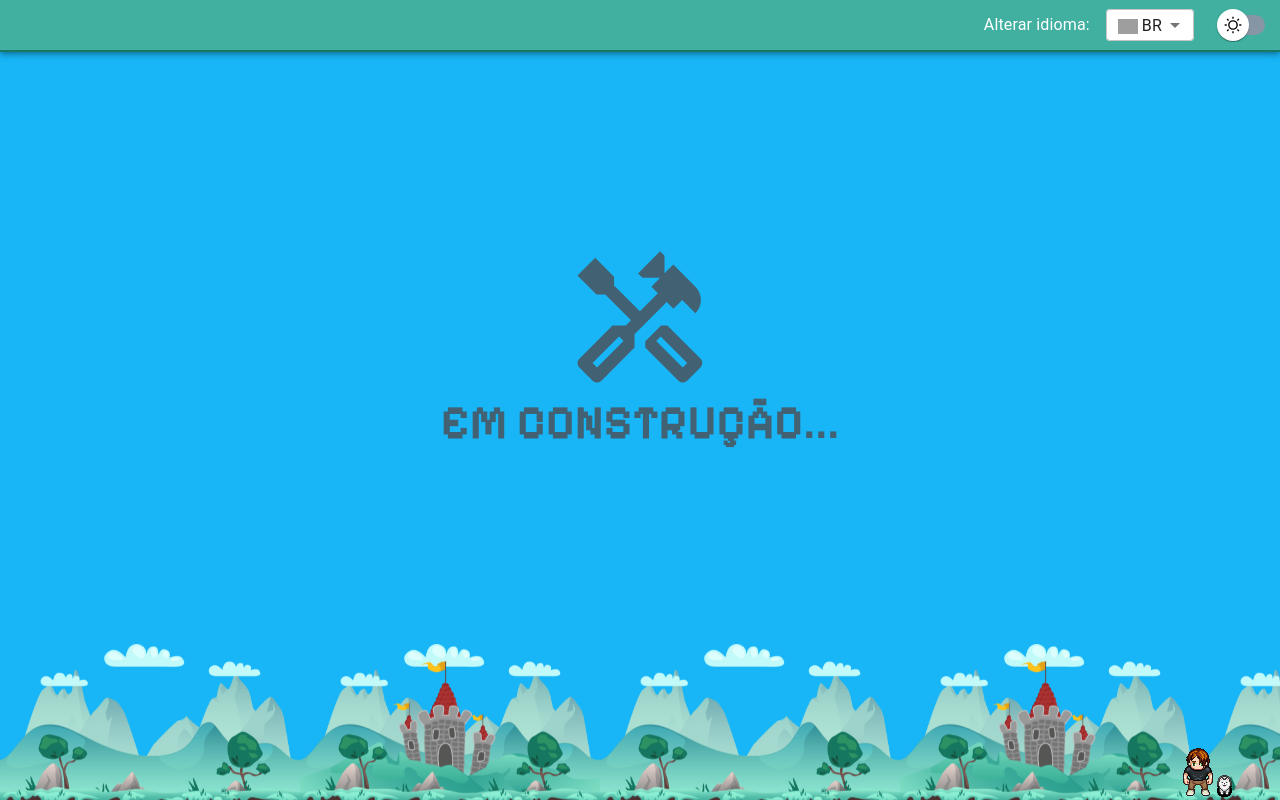
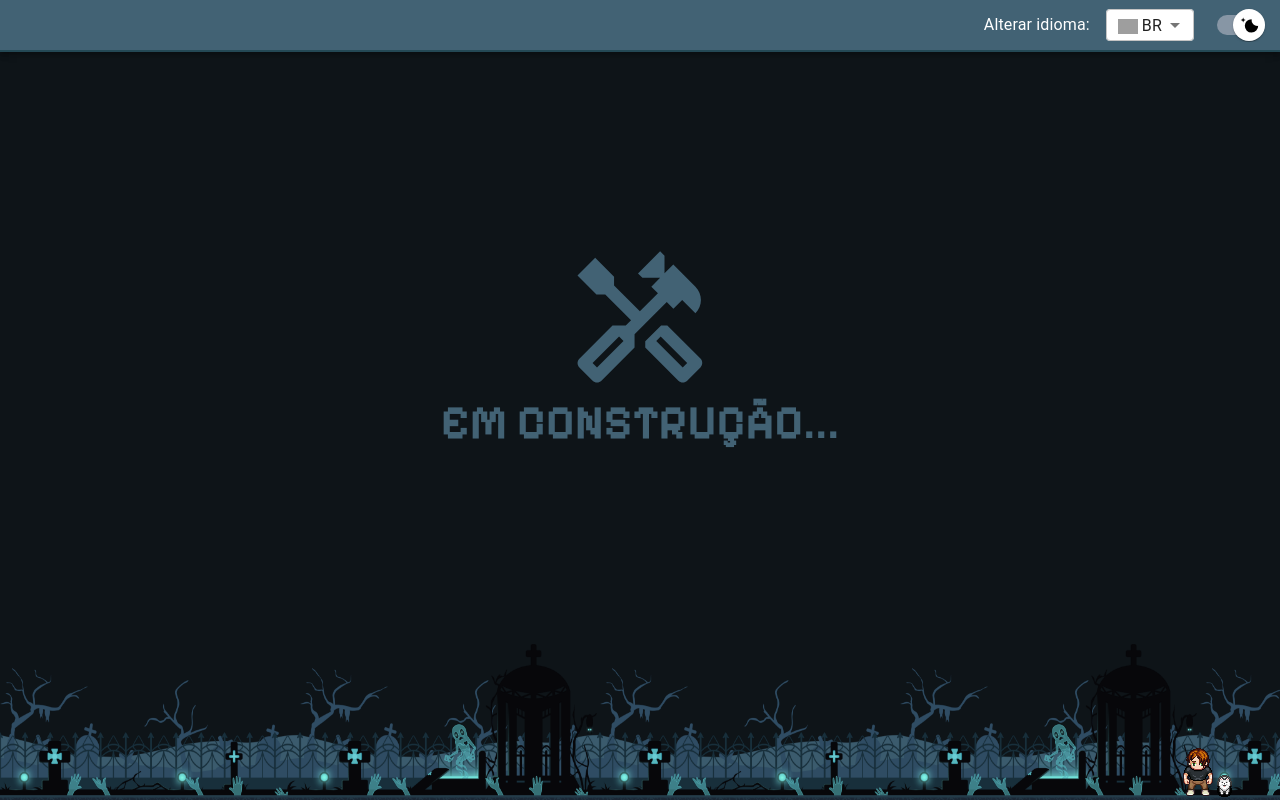
Before and after one commit to danielmpadua/portfolio, a React (Create React App) app: page / in a window 1280 px wide. Built offline with nearby package versions, Linux system fonts and the light colour scheme; grey boxes are pictures that could not be loaded.

Commit message:
create themes

```diff
--- a/src/App.tsx
+++ b/src/App.tsx
@@ -1,6 +1,4 @@
 import { Box, Typography } from "@mui/material";
-import { useContext } from "react";
-import { ThemeContext } from "./contexts/ThemeContext";
 import HandymanOutlinedIcon from "@mui/icons-material/HandymanOutlined";
 import { useDanielAnimation } from "./hooks/useDaniAnimation";
 import { useScreenSize } from "./hooks/useScreenSize";
@@ -10,13 +8,12 @@
 import { useTranslation } from "react-i18next";
 
 function App() {
-  const { isLightMode } = useContext(ThemeContext);
   const { width } = useScreenSize();
   const { animationHeight } = useDanielAnimation({ width });
   const { t } = useTranslation();
 
   return (
-    <AppContainer isLightMode={isLightMode}>
+    <AppContainer>
       <HeaderMenu />
 
       <Box
--- a/src/components/AppContainer/index.tsx
+++ b/src/components/AppContainer/index.tsx
@@ -1,19 +1,16 @@
-import { Box } from "@mui/material";
+import { Box, useTheme } from "@mui/material";
 
-export const AppContainer = ({
-  children,
-  isLightMode,
-}: {
-  children: React.ReactNode;
-  isLightMode: boolean;
-}) => (
+export const AppContainer = ({ children }: { children: React.ReactNode }) => {
+  const theme = useTheme();
+
+  return (
     <Box
       sx={{
         padding: 0,
         margin: 0,
         position: "relative",
         overflow: "hidden",
-      background: isLightMode ? "#19B6F7" : "#0E1418",
+        background: theme.palette.background.default,
         width: "100dvw",
         height: "100dvh",
       }}
@@ -21,3 +18,4 @@
       {children}
     </Box>
   );
+};
--- a/src/components/HeaderMenu/index.tsx
+++ b/src/components/HeaderMenu/index.tsx
@@ -1,13 +1,13 @@
 import { AppBar, Box, MenuItem, Select, Typography } from "@mui/material";
-import { useContext, useState } from "react";
-import { ThemeContext } from "../../contexts/ThemeContext";
+import { useState } from "react";
+import { useThemeContext } from "../../contexts/ThemeContext";
 import { useTranslation } from "react-i18next";
 import { ThemeSwitch } from "../ThemeSwitch";
 
 export const APP_BAR_HEIGHT = 52;
 
 export const HeaderMenu = () => {
-  const { isLightMode, changeThemeMode } = useContext(ThemeContext);
+  const { isLightMode, changeThemeMode } = useThemeContext();
 
   const {
     t,
--- a/src/contexts/ThemeContext.tsx
+++ b/src/contexts/ThemeContext.tsx
@@ -1,4 +1,12 @@
-import { ReactNode, createContext, useEffect, useState } from "react";
+import { ThemeProvider } from "@mui/material";
+import {
+  ReactNode,
+  createContext,
+  useCallback,
+  useContext,
+  useState,
+} from "react";
+import { DarkTheme, LightTheme } from "../themes";
 
 type TThemeContext = {
   isLightMode: boolean;
@@ -16,27 +24,30 @@
 
 export const ThemeContext = createContext(defaultState);
 
-export const ThemeProvider = ({ children }: TThemeProvider) => {
+export const useThemeContext = () => {
+  return useContext(ThemeContext);
+};
+
+export const AppThemeProvider = ({ children }: TThemeProvider) => {
   const [isLightMode, setIsLightMode] = useState<boolean>(
     localStorage.getItem("lightMode") === "true"
   );
 
-  const changeThemeMode = () => {
+  const changeThemeMode = useCallback(() => {
     setIsLightMode((prev) => {
       localStorage.setItem("lightMode", JSON.stringify(!prev));
       return !prev;
     });
-  };
+  }, []);
 
-  useEffect(() => {
-    if (!localStorage?.getItem("lightMode")) setIsLightMode(true);
-    else setIsLightMode(localStorage.getItem("lightMode") === "true");
-    // eslint-disable-next-line react-hooks/exhaustive-deps
-  }, [localStorage?.getItem("lightMode")]);
+  const theme = useCallback(() => {
+    if (isLightMode) return LightTheme;
+    return DarkTheme;
+  }, [isLightMode]);
 
   return (
     <ThemeContext.Provider value={{ isLightMode, changeThemeMode }}>
-      {children}
+      <ThemeProvider theme={theme}>{children}</ThemeProvider>
     </ThemeContext.Provider>
   );
 };
--- a/src/index.tsx
+++ b/src/index.tsx
@@ -1,4 +1,4 @@
-import { ThemeProvider } from "./contexts/ThemeContext";
+import { AppThemeProvider } from "./contexts/ThemeContext";
 import React from "react";
 import ReactDOM from "react-dom/client";
 import App from "./App";
@@ -12,9 +12,9 @@
 
 root.render(
   <React.StrictMode>
-    <ThemeProvider>
+    <AppThemeProvider>
       <App />
-    </ThemeProvider>
+    </AppThemeProvider>
   </React.StrictMode>
 );
 
--- /dev/null
+++ b/src/themes/DarkTheme.ts
@@ -0,0 +1,10 @@
+import { createTheme } from "@mui/material";
+
+export const DarkTheme = createTheme({
+  palette: {
+    background: {
+      default: "#0E1418",
+      paper: "#fff",
+    },
+  },
+});
--- /dev/null
+++ b/src/themes/LightTheme.ts
@@ -0,0 +1,10 @@
+import { createTheme } from "@mui/material";
+
+export const LightTheme = createTheme({
+  palette: {
+    background: {
+      default: "#19B6F7",
+      paper: "#fff",
+    },
+  },
+});
--- /dev/null
+++ b/src/themes/index.ts
@@ -0,0 +1,2 @@
+export * from "./LightTheme";
+export * from "./DarkTheme";
```
Lines whose indentation alone changed are shown as unchanged.
